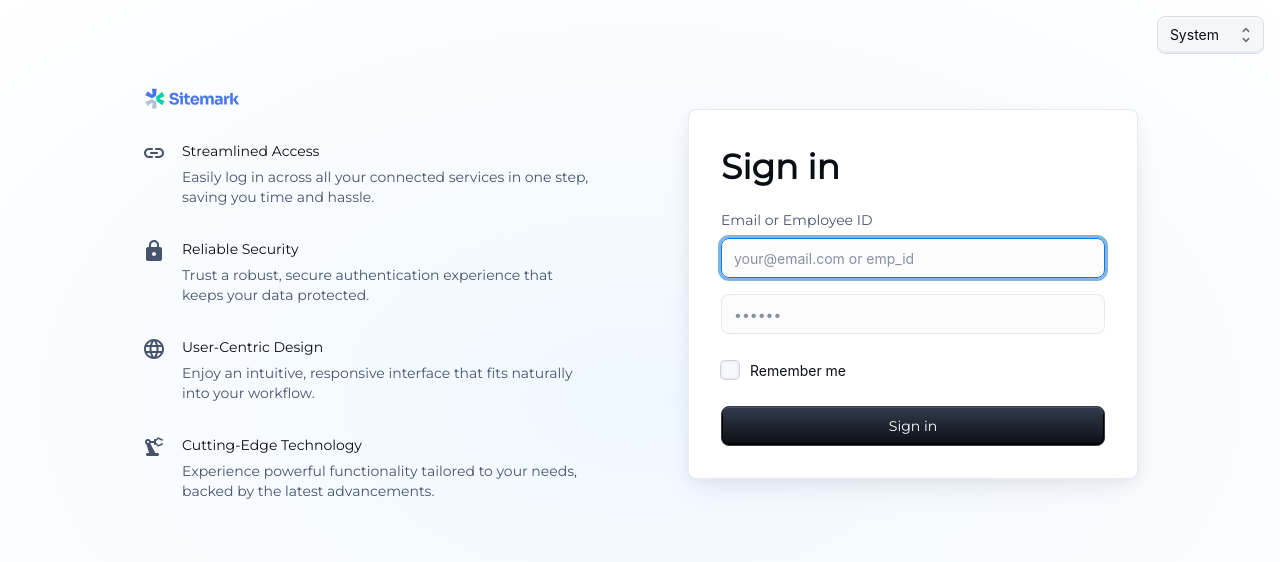
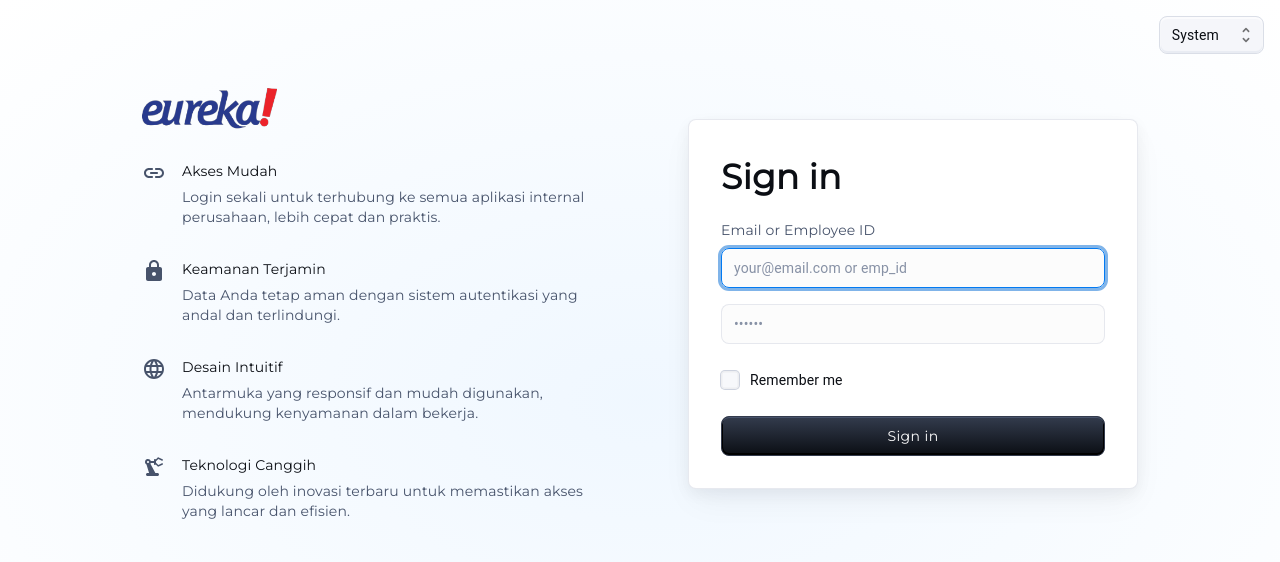
Before and after one commit to Eureka-Logistics/SSO-Frontend, a React (Create React App) app: page / in a window 1280 px wide. Shown: the top 562 px of the page. Built offline with nearby package versions, Linux system fonts and the light colour scheme.

Commit message:
update terakhir

```diff
--- a/public/index.html
+++ b/public/index.html
@@ -24,7 +24,7 @@
       work correctly both with client-side routing and a non-root public URL.
       Learn how to configure a non-root public URL by running `npm run build`.
     -->
-    <title>React App</title>
+    <title>SSO Login Eureka Group</title>
   </head>
   <body>
     <noscript>You need to enable JavaScript to run this app.</noscript>
--- a/src/components/Content.js
+++ b/src/components/Content.js
@@ -7,6 +7,7 @@ import LinkRoundedIcon from '@mui/icons-material/LinkRounded';
 import LockRoundedIcon from '@mui/icons-material/LockRounded';
 import LanguageRoundedIcon from '@mui/icons-material/LanguageRounded';
 import PrecisionManufacturingRoundedIcon from '@mui/icons-material/PrecisionManufacturingRounded';
+import logo from './eureka_group_logo.png';
 
 import { SitemarkIcon } from './CustomIcons';
 
@@ -16,27 +17,27 @@ import '@fontsource/montserrat';
 const items = [
   {
     icon: <LinkRoundedIcon sx={{ color: 'text.secondary' }} />,
-    title: 'Streamlined Access',
+    title: 'Akses Mudah',
     description:
-      'Easily log in across all your connected services in one step, saving you time and hassle.',
+      'Login sekali untuk terhubung ke semua aplikasi internal perusahaan, lebih cepat dan praktis.',
   },
   {
     icon: <LockRoundedIcon sx={{ color: 'text.secondary' }} />,
-    title: 'Reliable Security',
+    title: 'Keamanan Terjamin',
     description:
-      'Trust a robust, secure authentication experience that keeps your data protected.',
+      'Data Anda tetap aman dengan sistem autentikasi yang andal dan terlindungi.',
   },
   {
     icon: <LanguageRoundedIcon sx={{ color: 'text.secondary' }} />,
-    title: 'User-Centric Design',
+    title: 'Desain Intuitif',
     description:
-      'Enjoy an intuitive, responsive interface that fits naturally into your workflow.',
+      'Antarmuka yang responsif dan mudah digunakan, mendukung kenyamanan dalam bekerja.',
   },
   {
     icon: <PrecisionManufacturingRoundedIcon sx={{ color: 'text.secondary' }} />,
-    title: 'Cutting-Edge Technology',
+    title: 'Teknologi Canggih',
     description:
-      'Experience powerful functionality tailored to your needs, backed by the latest advancements.',
+      'Didukung oleh inovasi terbaru untuk memastikan akses yang lancar dan efisien.',
   },
 ];
 
@@ -52,7 +53,7 @@ export default function Content() {
       }}
     >
       <Box sx={{ display: { xs: 'none', md: 'flex' } }}>
-        <SitemarkIcon />
+      <img src={logo} style={{ width: '30%', height: '30%', objectFit: 'cover' }} />
       </Box>
       {items.map((item, index) => (
         <Stack key={index} direction="row" sx={{ gap: 2 }}>
--- a/src/components/SignInCard.js
+++ b/src/components/SignInCard.js
@@ -18,6 +18,7 @@ import { styled } from '@mui/material/styles';
 import '@fontsource/montserrat';
 // import ForgotPassword from './ForgotPassword';
 import { GoogleIcon, FacebookIcon, SitemarkIcon } from './CustomIcons';
+import logo from './eureka_group_logo.png';
 
 const Card = styled(MuiCard)(({ theme }) => ({
   display: 'flex',
@@ -94,7 +95,7 @@ export default function SignInCard() {
     setLoading(true); // Start loading animation
 
     const params = new URLSearchParams(window.location.search);
-    const client = params.get('client') || 'compro'; // Default to 'compro'
+    const client = params.get('client') || 'compro' || 'admin-masdis'; // Default to 'compro'
     const loginEndpoint = client === 'academy'
       ? 'https://academy.example.com/oauth/login'
       : 'https://compro.example.com/oauth/login';
@@ -106,7 +107,7 @@ export default function SignInCard() {
     };
 
     try {
-      const response = await fetch('https://api-sso-v2.eurekagroup.id/oauth/login', {
+      const response = await fetch('https://3wzg6m6x-6969.asse.devtunnels.ms/oauth/login', {
         method: 'POST',
         headers: {
           'Content-Type': 'application/json',
@@ -147,7 +148,7 @@ export default function SignInCard() {
   return (
     <Card variant="outlined">
       <Box sx={{ display: { xs: 'flex', md: 'none' } }}>
-        <SitemarkIcon />
+      <img src={logo} style={{ width: '30%', height: '30%', objectFit: 'cover' }} />
       </Box>
       <Typography
         component="h1"
--- a/src/shared-theme/themePrimitives.js
+++ b/src/shared-theme/themePrimitives.js
@@ -160,7 +160,7 @@ export const getDesignTokens = (mode) => {
       },
     },
     typography: {
-      fontFamily: ['"Inter", "sans-serif"'].join(','),
+      // fontFamily: ['"Inter", "sans-serif"'].join(','),
       h1: {
         fontSize: defaultTheme.typography.pxToRem(48),
         fontWeight: 600,
@@ -318,7 +318,7 @@ export const colorSchemes = {
 };
 
 export const typography = {
-  fontFamily: ['"Inter", "sans-serif"'].join(','),
+  // fontFamily: ['"Inter", "sans-serif"'].join(','),
   h1: {
     fontSize: defaultTheme.typography.pxToRem(48),
     fontWeight: 600,
```
Also changed, not shown: src/components/eureka_group_logo.png (added).
